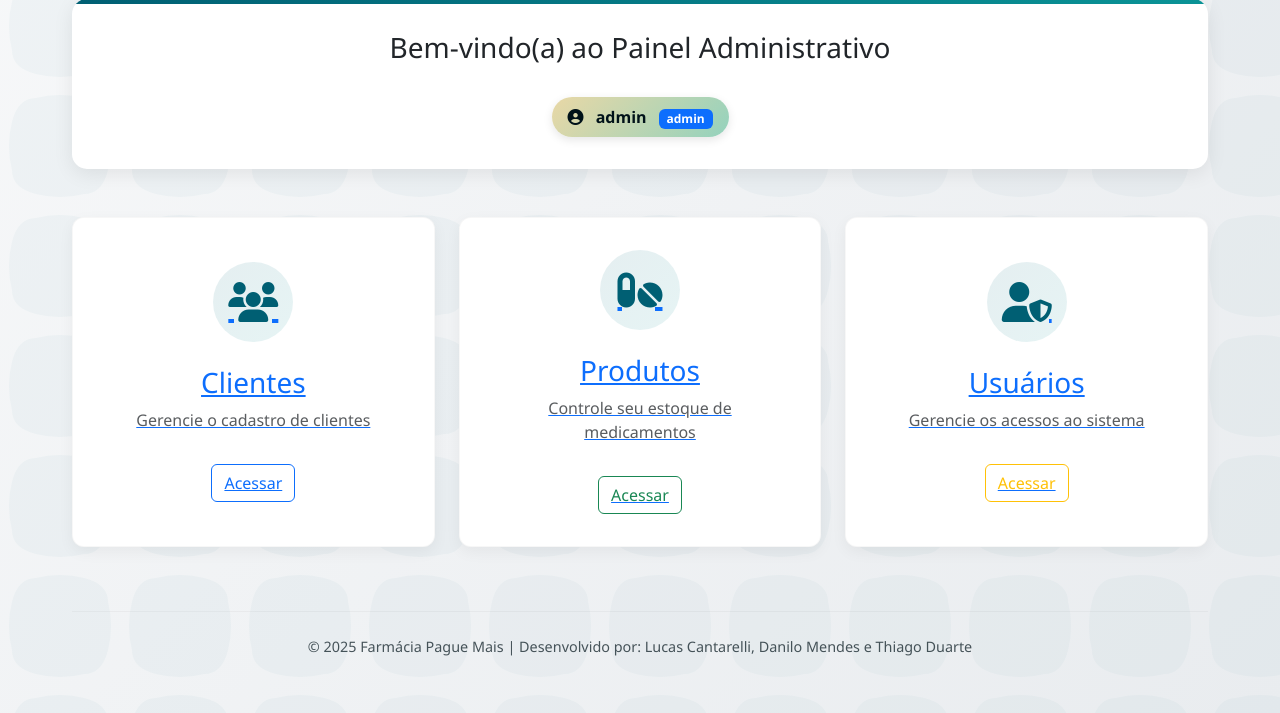
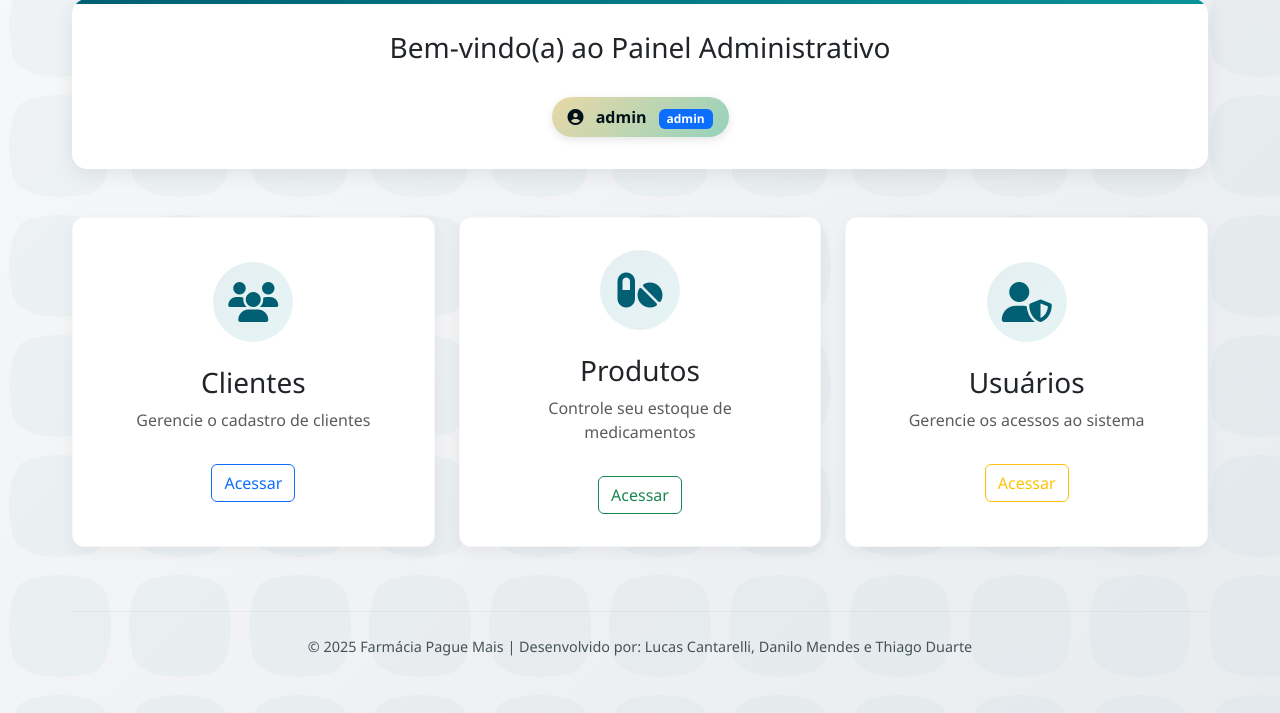
Before and after one commit to cantalusto/FARMACIA_PHP, a PHP site: page /menu.php in a window 1280 px wide. Shown: the part 274-987 px from the top of the page. Run offline with PHP 8.4, Linux system fonts and the light colour scheme; a user stored in the database is signed in.

Commit message:
Alteração de configuração e menu

```diff
--- a/config/conexao.php
+++ b/config/conexao.php
@@ -1,6 +1,6 @@
 <?php
 $host = 'localhost';
-$dbname = 'farma2';
+$dbname = 'farmacia_db';
 $user = 'root';
 $pass = '';
 
--- a/menu.php
+++ b/menu.php
@@ -106,6 +106,9 @@
             flex-direction: column;
             align-items: center;
             justify-content: center;
+            /* ADICIONADO PARA REMOVER O SUBLINHADO */
+            text-decoration: none;
+            color: inherit;
         }
 
         .menu-card:hover {
```
